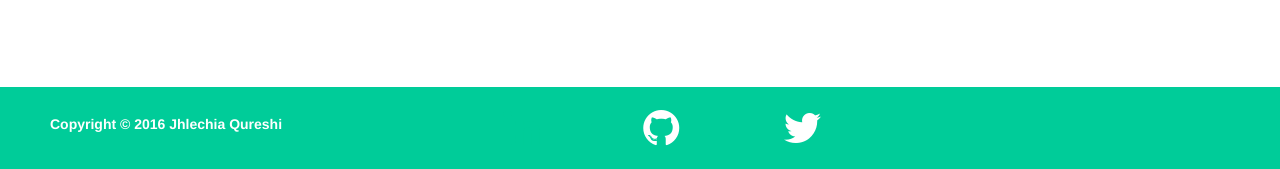
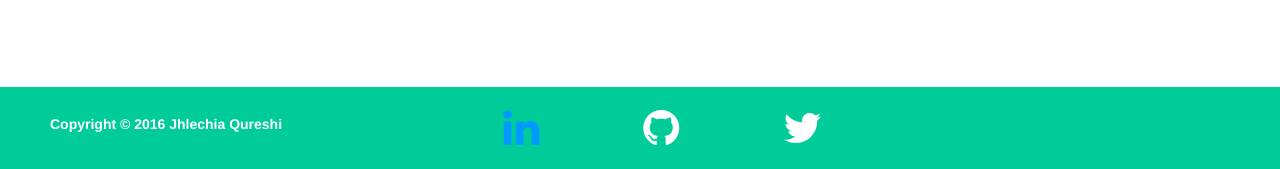
Before and after one commit to jhlechia/portfolio_site, a PHP site: page / in a window 1280 px wide, with the pointer over the restyled element. Shown: the part 2400-2569 px from the top of the page. Run offline with PHP 8.4, Linux system fonts and the light colour scheme; some libraries are stand-ins or nearby versions.

Commit message:
Didn't like the color

```diff
--- a/css/styles.css
+++ b/css/styles.css
@@ -27,7 +27,7 @@
 }
 
 .link:hover {
-  color: #00cc99;
+  color: #0099ff;
 }
 
 .skills-section, .contact-section {
```
